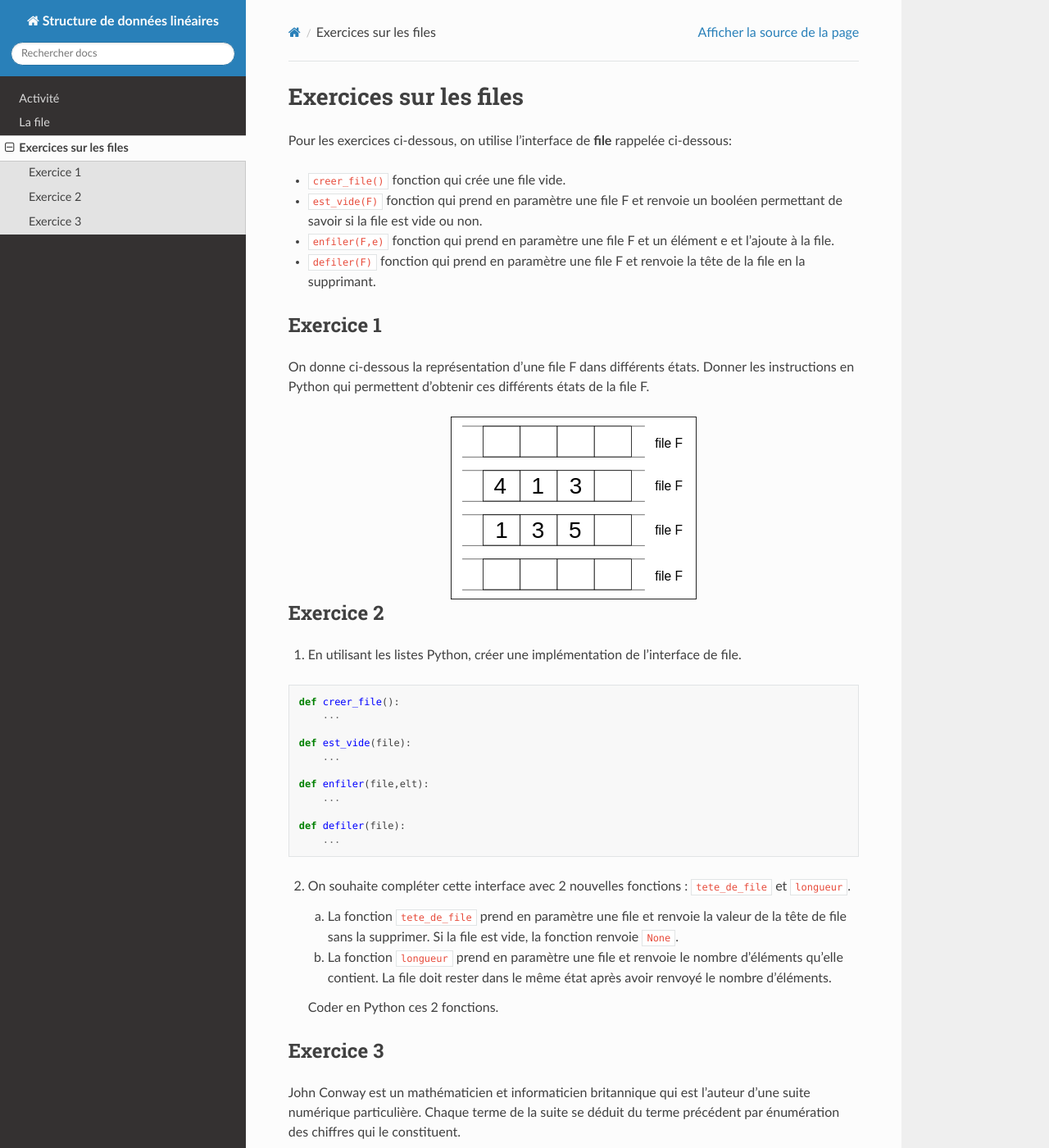
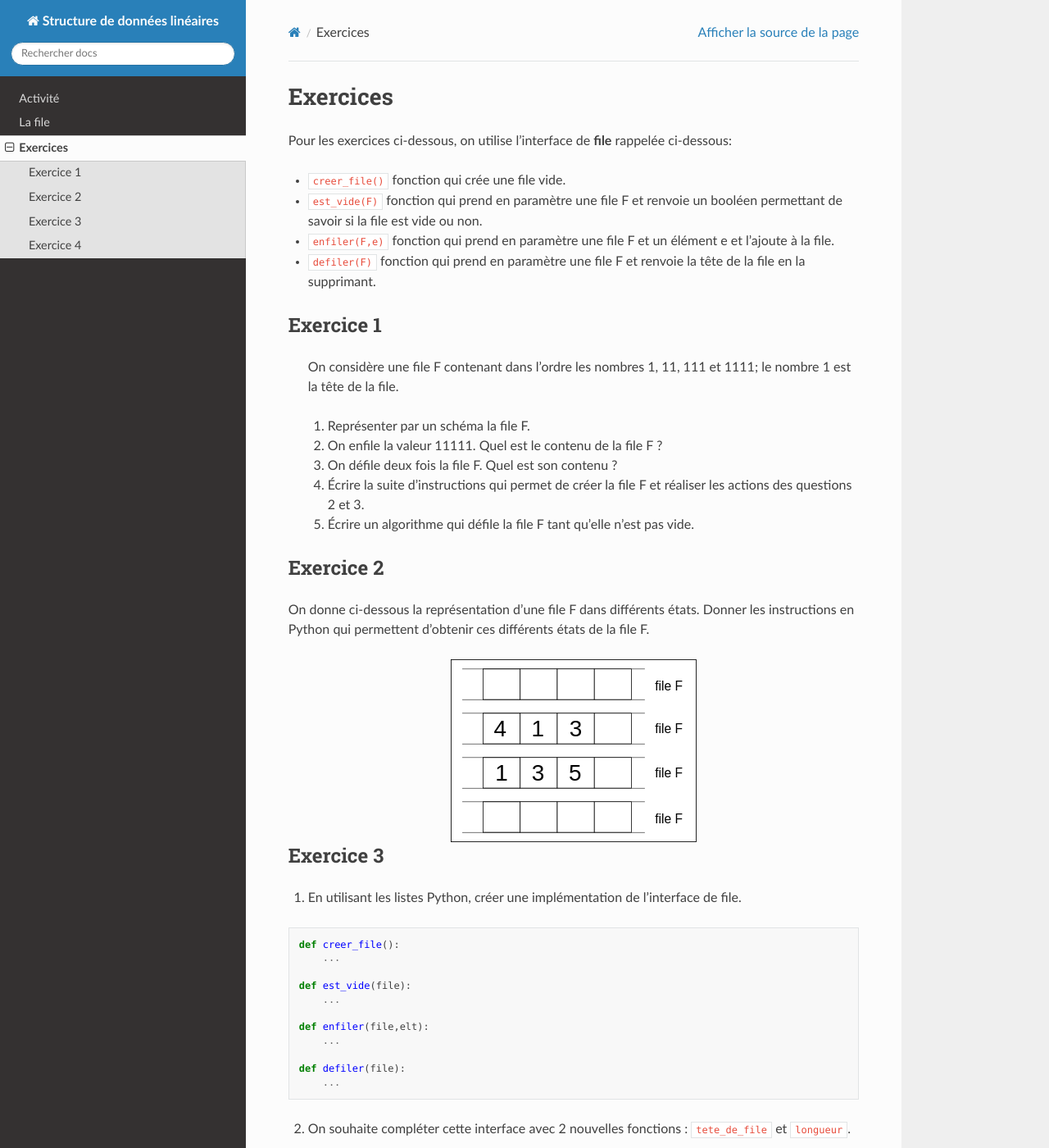
Before and after one commit to ychistel/tnsi_sd_lineaire, a Sphinx documentation site: the page built from source/file/content/exercice.rst, in a window 1280 px wide and 1400 px high. Shown: the whole window at 82% size. Built offline with Sphinx 7.4.7 and the Read the Docs theme 2.0.0, drawn with Linux system fonts in a browser that asks for light colours.

Commit message:
Modification des fichiers file et exercice

```diff
--- a/source/file/content/exercice.rst
+++ b/source/file/content/exercice.rst
@@ -1,11 +1,5 @@
-.. TNSI
-   Exercices sur les files
-
-.. toctree::
-   :maxdepth: 1
-
-Exercices sur les files
-=======================
+Exercices
+=========
 
 Pour les exercices ci-dessous, on utilise l'interface de **file** rappelée ci-dessous:
 
@@ -17,13 +11,26 @@ Pour les exercices ci-dessous, on utilise l'interface de **file** rappelée ci-d
 Exercice 1
 ----------
 
+
+
+   On considère une file F contenant dans l'ordre les nombres 1, 11, 111 et 1111; le nombre 1 est la tête de la file.
+
+   1. Représenter par un schéma la file F.
+   2. On enfile la valeur 11111. Quel est le contenu de la file F ?
+   3. On défile deux fois la file F. Quel est son contenu ?
+   4. Écrire la suite d'instructions qui permet de créer la file F et réaliser les actions des questions 2 et 3.
+   5. Écrire un algorithme qui défile la file F tant qu'elle n'est pas vide.
+
+Exercice 2
+----------
+
 On donne ci-dessous la représentation d'une file F dans différents états. Donner les instructions en Python qui permettent d'obtenir ces différents états de la file F.
 
 .. image:: ../img/file_ex1.svg
    :align: center
    :width: 300px
 
-Exercice 2
+Exercice 3
 ----------
 
 1. En utilisant les listes Python, créer une implémentation de l'interface de file.
@@ -49,7 +56,7 @@ Exercice 2
 
    Coder en Python ces 2 fonctions.
 
-Exercice 3
+Exercice 4
 ----------
 
 John Conway est un mathématicien et informaticien britannique qui est l'auteur d'une suite numérique particulière. Chaque terme de la suite se déduit du terme précédent par énumération des chiffres qui le constituent.
```
Also changed, not shown: other parts of source/file/content/exercice.rst (+6 -6 lines), source/file/content/file.rst (+2 -15 lines).
